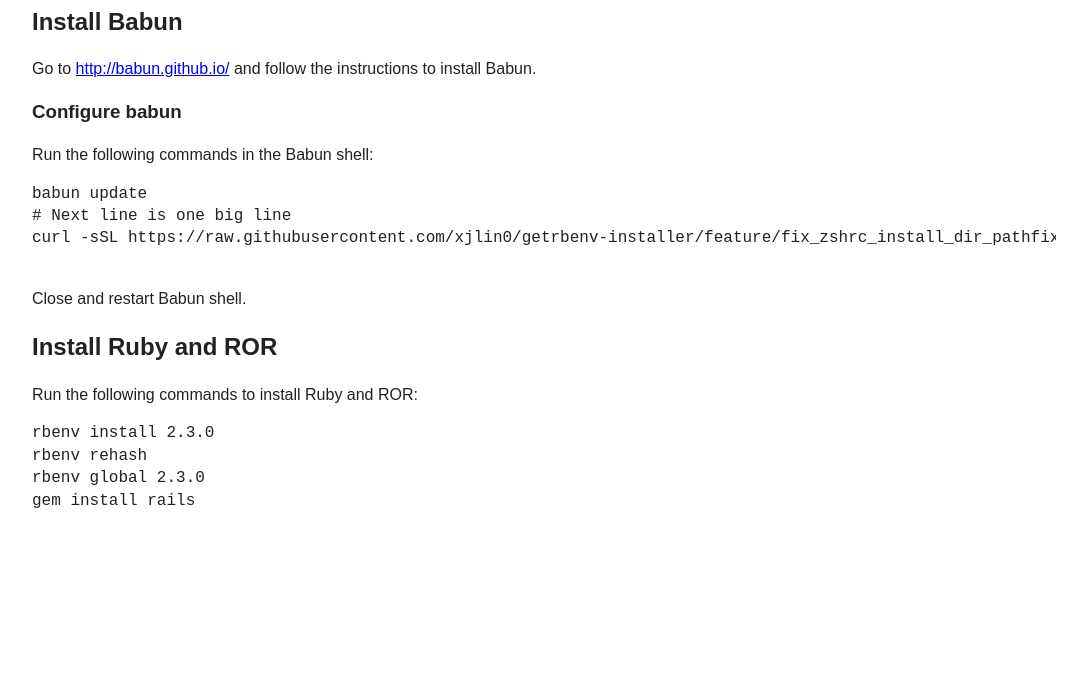
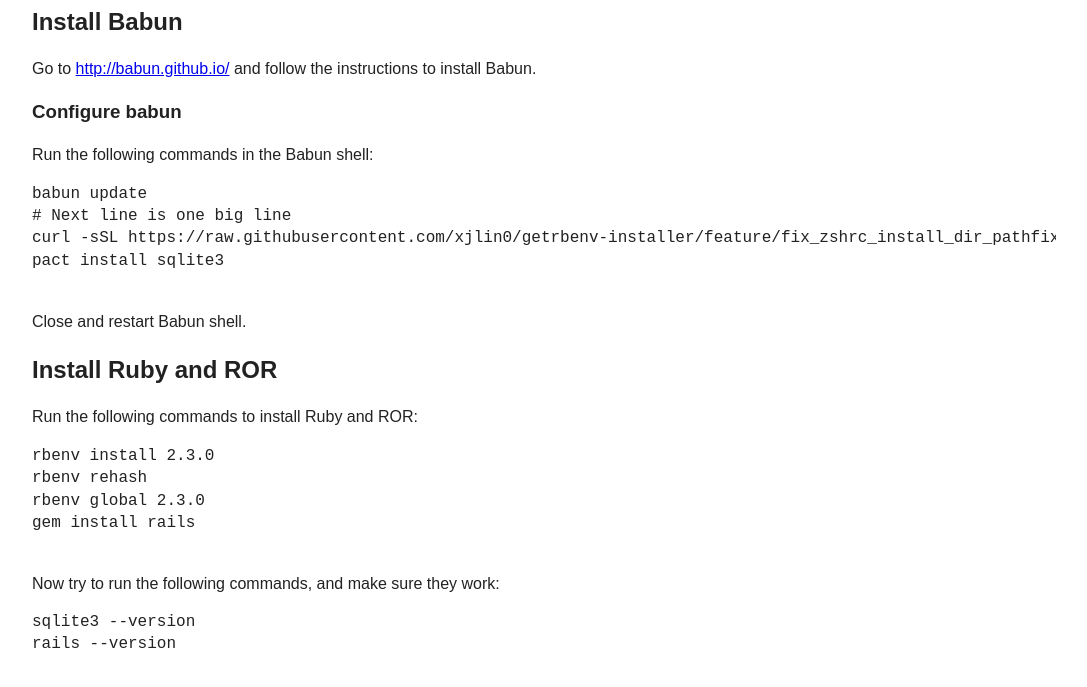
Before and after one commit to sarahmonod/sarahmonod.github.io, a plain HTML site: page tutorials/ror.html in a window 1280 px wide. Shown: the part 83-770 px from the top of the page, without its empty margins (96-1183 px from the left). Drawn offline with nearby package versions, Linux system fonts and the light colour scheme.

Commit message:
Added version check

```diff
--- a/tutorials/ror.html
+++ b/tutorials/ror.html
@@ -28,6 +28,7 @@
           <pre><code>babun update
 # Next line is one big line
 curl -sSL https://raw.githubusercontent.com/xjlin0/getrbenv-installer/feature/fix_zshrc_install_dir_pathfix/bin/install.sh | bash -s -- --plugins sstephenson/ruby-build,rkh/rbenv-update
+pact install sqlite3
           </code></pre>
           <p>Close and restart Babun shell.</p>
 
@@ -38,6 +39,9 @@
 rbenv global 2.3.0
 gem install rails
           </code></pre>
+          <p>Now try to run the following commands, and make sure they work:</p>
+          <pre><code>sqlite3 --version
+rails --version</code></pre>
         </div>
 
         <script src="https://code.jquery.com/jquery-1.12.0.min.js"></script>
```
